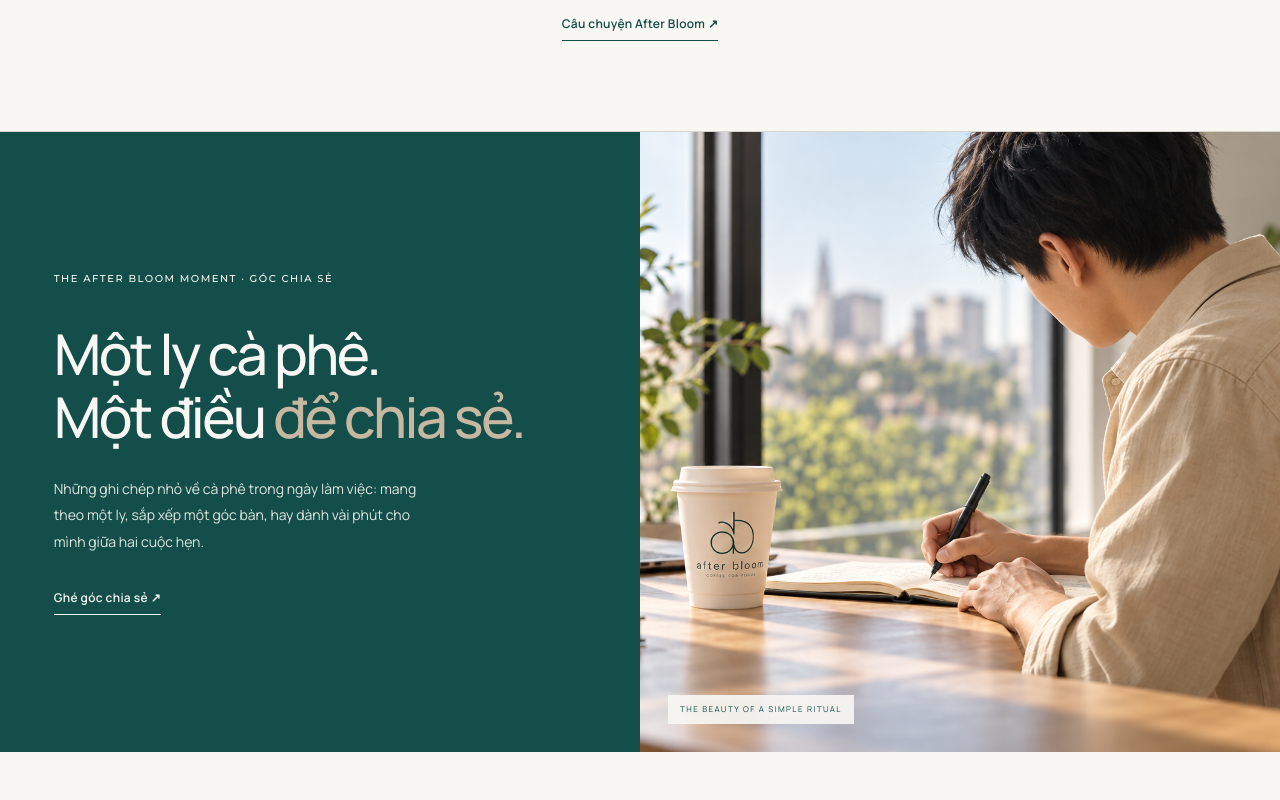
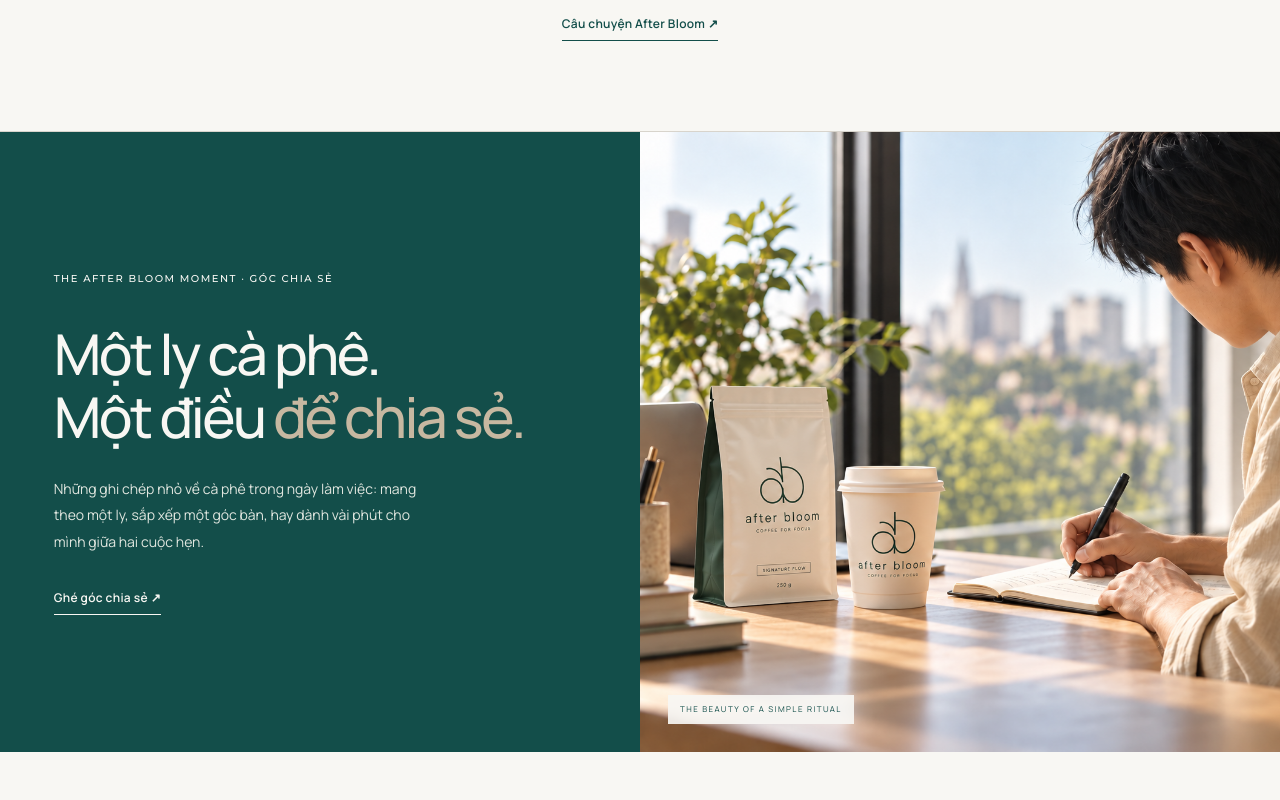
Before and after one commit to C0704-Privia/After-Bloom, a Next.js app: page / in a window 1280 px wide. Shown: the part 1100-1900 px from the top of the page. Built offline with nearby package versions, Linux system fonts and the light colour scheme.

Commit message:
Add coffee pouch and rotate notebook in journal scene

```diff
--- a/app/globals.css
+++ b/app/globals.css
@@ -1530,3 +1530,5 @@ html { scroll-padding-top: 164px; }
 
 .guide-content .brew-invitation p { color:var(--background); }
 .guide-content .brew-invitation .eyebrow { font-size:10px; }
+
+.story-image-notes img { object-position: left center; }
--- a/app/page.tsx
+++ b/app/page.tsx
@@ -4,6 +4,6 @@ export default function Home() {
     return <main id="main"><section className="hero"><img className="hero-photo" src="/brand/coffee-commute-v6.png" alt="Người đi xe đạp với gói cà phê After Bloom trong túi teal sau lưng" width="1536" height="1024" fetchPriority="high"/><div className="hero-shade"/><div className="hero-copy"><p className="eyebrow">AFTER BLOOM · COFFEE FOR FOCUS</p><h1>Find your<br />everyday coffee.</h1><p>Một khoảng dừng.<br />Cho điều bạn muốn dành tâm trí.</p><Link className="button button-light" href="/shop">Khám phá cà phê <span>↗</span></Link></div><div className="hero-bottom"><span>MODERN VIETNAMESE SPECIALTY COFFEE</span><Link href="#moments">CHẬM LẠI MỘT NHỊP ↓</Link></div></section><section id="story" className="statement"><p>Sau khoảnh khắc bloom,<br />hương vị bắt đầu mở ra.<br /><span>Và một ngày mới bắt đầu.</span></p><Link className="text-link" href="/about">Câu chuyện After Bloom ↗</Link></section>
 
 
-    <section id="moments" className="brand-story"><div className="story-panel"><p className="eyebrow">THE AFTER BLOOM MOMENT · GÓC CHIA SẺ</p><h2>Một ly cà phê.<br />Một điều <em>để chia sẻ.</em></h2><p>Những ghi chép nhỏ về cà phê trong ngày làm việc: mang theo một ly, sắp xếp một góc bàn, hay dành vài phút cho mình giữa hai cuộc hẹn.</p><Link className="text-link" href="/journal">Ghé góc chia sẻ ↗</Link></div><div className="story-image"><img src="/brand/coffee-notes-asian-v3.png" alt="Mẫu nam châu Á ghi chép bên cửa sổ, khung hình từ mặt bàn trở lên, cùng ly giấy cà phê After Bloom" width="1536" height="1024" loading="lazy"/><span>THE BEAUTY OF A SIMPLE RITUAL</span></div></section>
+    <section id="moments" className="brand-story"><div className="story-panel"><p className="eyebrow">THE AFTER BLOOM MOMENT · GÓC CHIA SẺ</p><h2>Một ly cà phê.<br />Một điều <em>để chia sẻ.</em></h2><p>Những ghi chép nhỏ về cà phê trong ngày làm việc: mang theo một ly, sắp xếp một góc bàn, hay dành vài phút cho mình giữa hai cuộc hẹn.</p><Link className="text-link" href="/journal">Ghé góc chia sẻ ↗</Link></div><div className="story-image story-image-notes"><img src="/brand/coffee-notes-pouch-v4.png" alt="Mẫu nam châu Á ghi chép bên cửa sổ, khung hình từ mặt bàn trở lên, cùng túi cà phê và ly giấy After Bloom" width="1536" height="1024" loading="lazy"/><span>THE BEAUTY OF A SIMPLE RITUAL</span></div></section>
     <section className="section ritual-section"><div className="section-heading"><div><p className="eyebrow">YOUR DAILY RITUAL</p><h2>Một ly cà phê.<br />Một khoảng cho mình.</h2></div><Link className="text-link" href="/shop">Tìm cà phê cho nghi thức của bạn ↗</Link></div><div className="ritual-grid">{[{ n: "01", t: "Chọn theo gu", p: "Một chút thanh nhẹ, một chút đậm sâu. Bắt đầu từ điều bạn thích.", href: "/shop" }, { n: "02", t: "Dành thời gian pha", p: "Ủ một bình cold brew với Morning Light, dành khoảng chờ cho điều bạn thích.", href: "/shop?selection=slow" }, { n: "03", t: "Trở lại điều quan trọng", p: "Khám phá Signature Flow và Evening Wind, hai gu đặc trưng cho khoảng riêng của bạn.", href: "/shop?selection=signature" }].map(x => <Link href={x.href} key={x.n} className="ritual-item"><span className="eyebrow">{x.n}</span><h3>{x.t} <span>↗</span></h3><p>{x.p}</p></Link>)}</div></section></main>;
 }
```
Also changed, not shown: public/brand/coffee-notes-pouch-v4.png (added).
